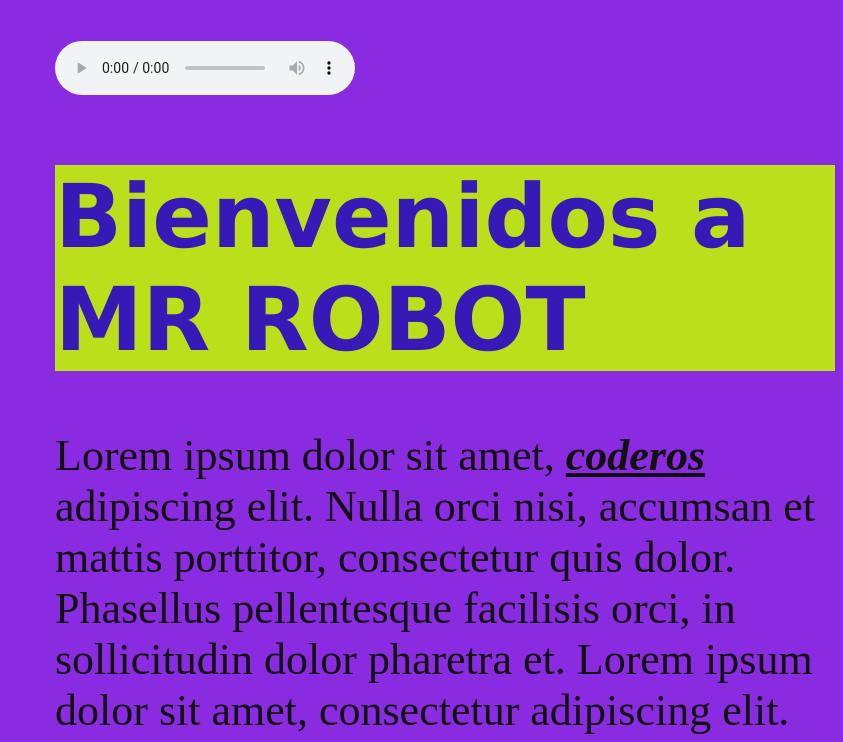
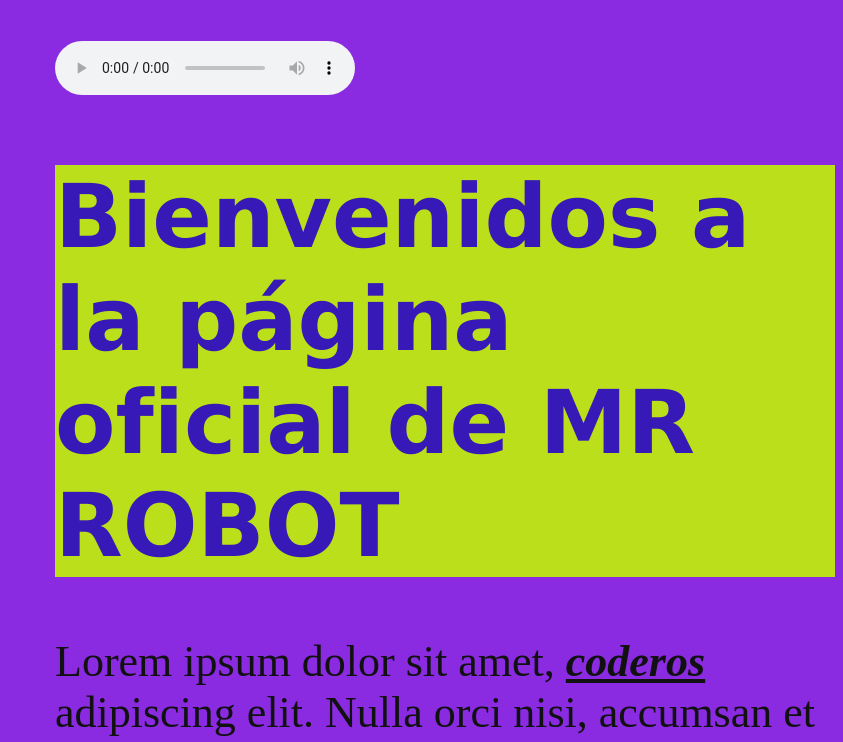
Before and after one commit to charlyred/misterrobot16, a plain HTML site: page index.html in a window 1280 px wide. Shown: the part 597-1339 px from the top of the page, without its empty margins (437-1280 px from the left). Drawn offline with Linux system fonts and the light colour scheme.

Commit message:
le cambié al H1

```diff
--- a/index.html
+++ b/index.html
@@ -29,7 +29,7 @@
     </div>
     <div>
          <!--Tercer Commit-->
-         <h1>Bienvenidos a MR ROBOT</h1>
+         <h1>Bienvenidos a la página oficial de MR ROBOT</h1>
     <p>Lorem ipsum dolor sit amet, <b><i><u>coderos</u> </i> </b> adipiscing elit. Nulla orci nisi, accumsan et mattis porttitor, consectetur quis dolor. Phasellus pellentesque facilisis orci, in sollicitudin dolor pharetra et. Lorem ipsum dolor sit amet, consectetur adipiscing elit. Integer pellentesque tincidunt mi, nec iaculis ante mattis sed. Pellentesque volutpat, nibh sed mattis rutrum, turpis velit elementum tortor, at ultrices urna velit et nisi. Nulla in dui vehicula, sagittis tellus eget, blandit est. Pellentesque et auctor ipsum. Cras sodales lectus sed odio gravida congue. Aenean sed erat sed enim dictum congue. Integer euismod urna at augue fermentum rhoncus. Nam bibendum arcu at nisi lobortis, eu scelerisque velit euismod. Integer aliquam lobortis finibus. Integer aliquet, dui sed sollicitudin consectetur, felis tellus placerat lacus, vitae finibus nunc ipsum id ante. Nam quis convallis justo. Curabitur aliquet consequat nisl id maximus.
         Pellentesque placerat auctor libero, in porta ante sagittis in. Morbi mollis hendrerit quam quis feugiat. Nunc posuere vitae orci sed semper. Cras sed urna nec felis scelerisque elementum. Etiam mattis convallis metus at congue. Integer congue, urna id efficitur elementum, purus nibh sollicitudin ligula, ac aliquam tortor odio feugiat odio. Morbi vehicula neque eget eros egestas, vel interdum nisl aliquam. Nunc a tincidunt purus. In sed tortor purus. Fusce at ligula non sapien tempor venenatis. In vel semper magna, vel facilisis purus. Fusce auctor, elit sed gravida congue, erat urna auctor diam, a lobortis dolor est ut tellus. Etiam pellentesque auctor velit non accumsan. Pellentesque sit amet ante posuere, ullamcorper dui eu, aliquam mauris.</p>
     </div>
```
